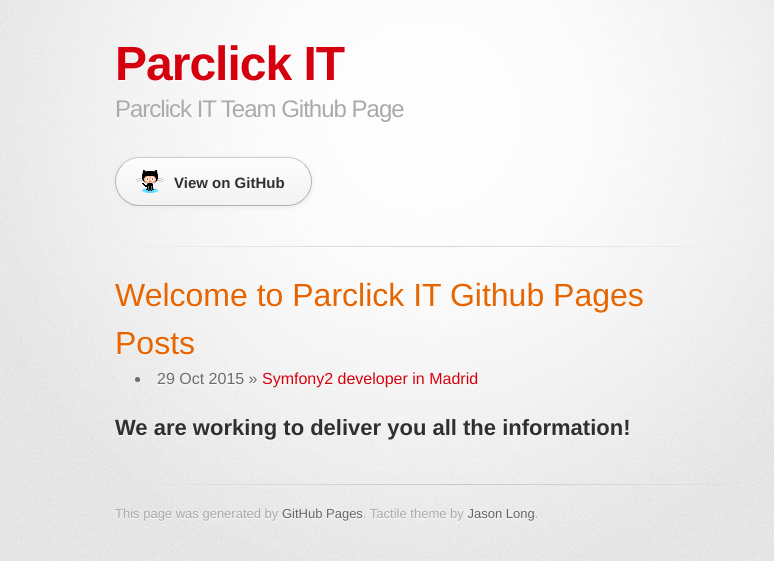
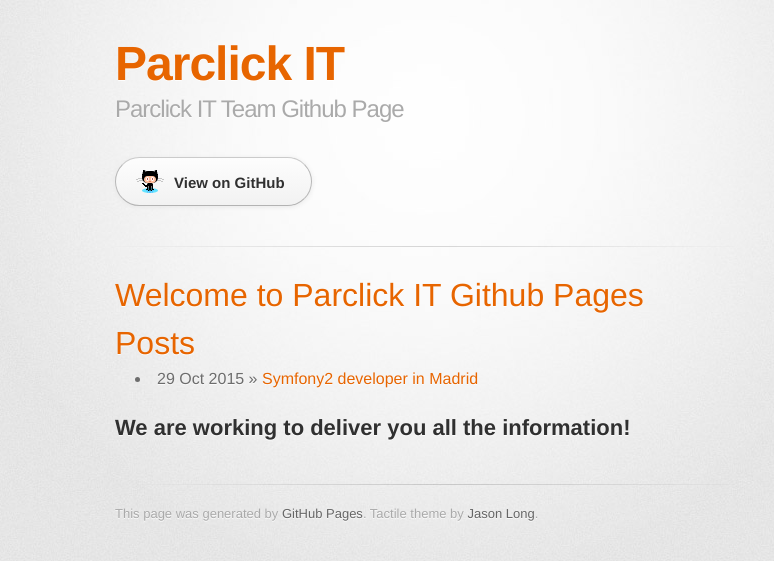
Before and after one commit to parclick/parclick.github.io, a Jekyll site: the page built from index.html, in a window 1280 px wide. Shown: the top 561 px of the page, without its empty margins (215-989 px from the left). Built offline with Jekyll 4.4.1, drawn with Linux system fonts in a browser that asks for light colours; some web fonts are replaced; Markdown is read by kramdown in place of the engine named in the settings.

Commit message:
Symfony 2 Developer

```diff
--- a/css/stylesheet.css
+++ b/css/stylesheet.css
@@ -57,10 +57,10 @@
 }
 
 a {
-  color: #d5000d;
+  color: #e76500;
 }
 a:hover {
-  color: #c5000c;
+  color: #e76500;
 }
 
 header {
```
